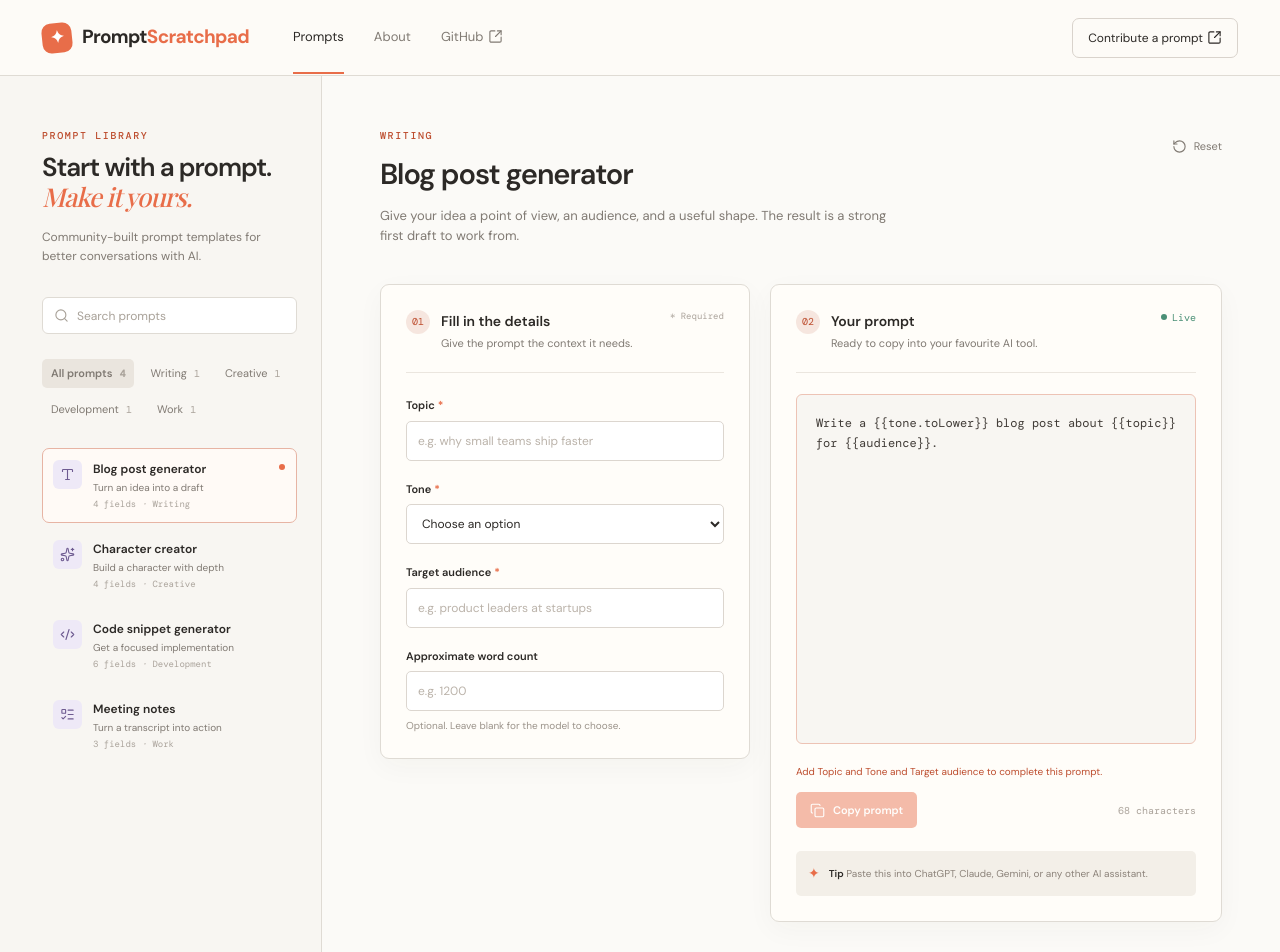
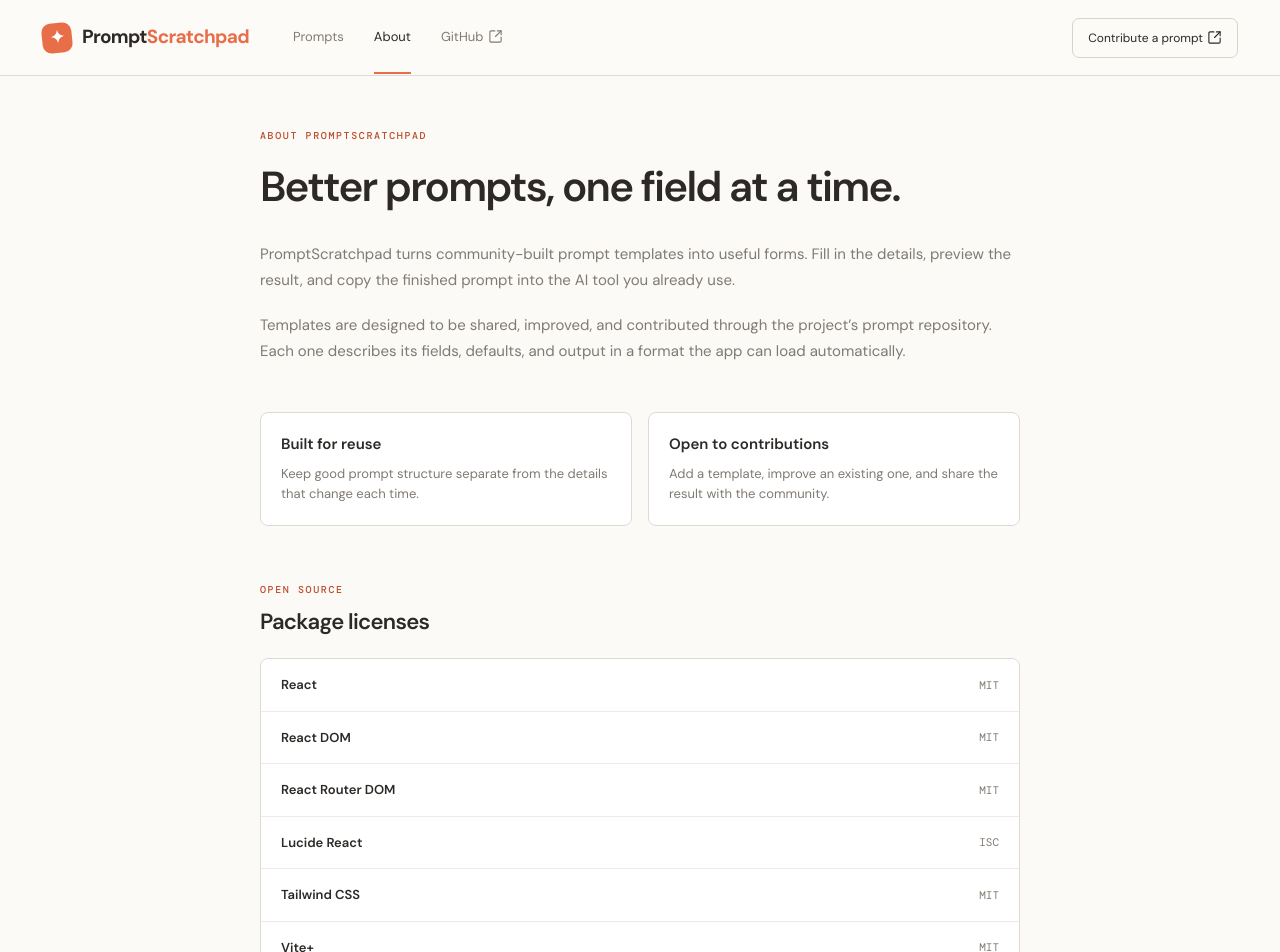
Before and after one commit to promptscratchpad/promptscratchpad, a React (Vite) app: page /about in a window 1280 px wide. Shown: the top 952 px of the page. Built offline with nearby package versions, Linux system fonts and the light colour scheme; a web font is replaced by a local one.

Commit message:
Add About page and route prompt navigation
- Add React Router routes for prompts and About
- Link contribution actions to the templates repository
- Document open-source package licenses

```diff
--- a/package.json
+++ b/package.json
@@ -13,7 +13,8 @@
   "dependencies": {
     "lucide-react": "^1.41.0",
     "react": "^19.2.8",
-    "react-dom": "^19.2.8"
+    "react-dom": "^19.2.8",
+    "react-router-dom": "^7.18.3"
   },
   "devDependencies": {
     "@cloudflare/vite-plugin": "^1.54.3",
--- /dev/null
+++ b/src/components/About.tsx
@@ -0,0 +1,115 @@
+import { Footer } from "./Footer";
+import { Header } from "./Header";
+
+const packages = [
+  { name: "React", license: "MIT", repository: "https://github.com/facebook/react" },
+  {
+    name: "React DOM",
+    license: "MIT",
+    repository: "https://github.com/facebook/react",
+  },
+  {
+    name: "React Router DOM",
+    license: "MIT",
+    repository: "https://github.com/remix-run/react-router",
+  },
+  {
+    name: "Lucide React",
+    license: "ISC",
+    repository: "https://github.com/lucide-icons/lucide",
+  },
+  {
+    name: "Tailwind CSS",
+    license: "MIT",
+    repository: "https://github.com/tailwindlabs/tailwindcss",
+  },
+  {
+    name: "Vite+",
+    license: "MIT",
+    repository: "https://github.com/voidzero-dev/vite-plus",
+  },
+  {
+    name: "TypeScript",
+    license: "Apache-2.0",
+    repository: "https://github.com/microsoft/TypeScript",
+  },
+];
+
+export function About() {
+  return (
+    <div className="flex min-h-screen flex-col bg-[#f6f4f0] font-sans text-[#2c2926]">
+      <Header />
+      <main className="flex-1 bg-[#fbfaf7] px-[58px] py-[52px] max-[720px]:px-4 max-[720px]:py-12">
+        <div className="mx-auto max-w-[760px]">
+          <p className="mb-3 font-mono text-[10px] font-medium uppercase tracking-[1.6px] text-[#bd4d2e]">
+            About PromptScratchpad
+          </p>
+          <h1 className="mb-6 text-[42px] font-semibold tracking-[-1.8px] max-[720px]:text-[34px]">
+            Better prompts, one field at a time.
+          </h1>
+          <div className="grid gap-5 text-[15px] leading-[1.7] text-[#807a73]">
+            <p>
+              PromptScratchpad turns community-built prompt templates into useful forms. Fill in the
+              details, preview the result, and copy the finished prompt into the AI tool you already
+              use.
+            </p>
+            <p>
+              Templates are designed to be shared, improved, and contributed through the project’s
+              prompt repository. Each one describes its fields, defaults, and output in a format the
+              app can load automatically.
+            </p>
+          </div>
+          <div className="mt-12 grid gap-4 sm:grid-cols-2">
+            <div className="rounded-[8px] border border-[#dfdbd4] bg-white p-5">
+              <h2 className="mb-2 text-[15px] font-semibold text-[#2c2926]">Built for reuse</h2>
+              <p className="text-[13px] leading-[1.6] text-[#807a73]">
+                Keep good prompt structure separate from the details that change each time.
+              </p>
+            </div>
+            <div className="rounded-[8px] border border-[#dfdbd4] bg-white p-5">
+              <h2 className="mb-2 text-[15px] font-semibold text-[#2c2926]">
+                Open to contributions
+              </h2>
+              <p className="text-[13px] leading-[1.6] text-[#807a73]">
+                Add a template, improve an existing one, and share the result with the community.
+              </p>
+            </div>
+          </div>
+          <section className="mt-14" aria-labelledby="licenses-heading">
+            <p className="mb-2 font-mono text-[10px] font-medium uppercase tracking-[1.6px] text-[#bd4d2e]">
+              Open source
+            </p>
+            <h2 id="licenses-heading" className="mb-5 text-[22px] font-semibold tracking-[-.7px]">
+              Package licenses
+            </h2>
+            <div className="overflow-hidden rounded-[8px] border border-[#dfdbd4] bg-white">
+              {packages.map((packageInfo) => (
+                <div
+                  className="flex items-center justify-between gap-5 border-b border-[#eeeae4] px-5 py-4 last:border-b-0 max-[520px]:items-start max-[520px]:gap-3 max-[520px]:flex-col"
+                  key={packageInfo.name}
+                >
+                  <a
+                    className="text-[13px] font-semibold text-[#2c2926] hover:text-[#bd4d2e]"
+                    href={packageInfo.repository}
+                    target="_blank"
+                    rel="noreferrer"
+                  >
+                    {packageInfo.name}
+                  </a>
+                  <span className="font-mono text-[11px] text-[#807a73]">
+                    {packageInfo.license}
+                  </span>
+                </div>
+              ))}
+            </div>
+            <p className="mt-3 text-[11px] leading-[1.5] text-[#a8a198]">
+              Package names link to their source repositories. License details are provided by the
+              package authors.
+            </p>
+          </section>
+        </div>
+      </main>
+      <Footer />
+    </div>
+  );
+}
--- a/src/components/Footer.tsx
+++ b/src/components/Footer.tsx
@@ -3,10 +3,10 @@ import { Icon } from "./Icon";
 export function Footer() {
   return (
     <footer className="flex justify-between border-t border-[#dfdbd4] px-[42px] py-[21px] text-[10px] text-[#9b938a] max-[720px]:flex-col max-[720px]:gap-3 max-[720px]:p-[18px]">
-      <span>Made for curious people and better prompts.</span>
+      <span>Made for the prompters.</span>
       <a
         className="flex items-center gap-1.5 text-[#bd4d2e]"
-        href="https://github.com"
+        href="https://github.com/promptscratchpad/templates"
         target="_blank"
         rel="noreferrer"
       >
--- a/src/components/Header.tsx
+++ b/src/components/Header.tsx
@@ -1,11 +1,15 @@
 import { Icon } from "./Icon";
+import { NavLink } from "react-router-dom";
+
+const navLinkClass = ({ isActive }: { isActive: boolean }) =>
+  `border-b-2 py-[26px] ${isActive ? "border-[#e86d49] text-[#2c2926]" : "border-transparent hover:text-[#2c2926]"}`;
 
 export function Header() {
   return (
     <header className="flex h-[76px] items-center gap-11 border-b border-[#dfdbd4] bg-[#fffdf9]/80 px-[42px]">
-      <a
+      <NavLink
         className="flex items-center gap-2.5 text-[19px] font-bold tracking-[-.7px]"
-        href="/"
+        to="/"
         aria-label="Prompt Foundry home"
       >
         <span className="grid h-[30px] w-[30px] rotate-[-6deg] place-items-center rounded-[9px] bg-[#e86d49] text-[17px] text-white">
@@ -14,30 +18,32 @@ export function Header() {
         <span>
           Prompt<span className="text-[#e86d49]">Scratchpad</span>
         </span>
-      </a>
+      </NavLink>
       <nav className="flex items-center gap-[30px] text-[13px] text-[#807a73] max-[720px]:hidden">
-        <a className="border-b-2 border-[#e86d49] py-[26px] text-[#2c2926]" href="#prompts">
+        <NavLink className={navLinkClass} to="/">
           Prompts
-        </a>
-        <a className="border-b-2 border-transparent py-[26px] hover:text-[#2c2926]" href="#about">
+        </NavLink>
+        <NavLink className={navLinkClass} to="/about">
           About
-        </a>
+        </NavLink>
         <a
           className="flex items-center gap-[5px] border-b-2 border-transparent py-[26px] hover:text-[#2c2926]"
-          href="https://github.com"
+          href="https://github.com/promptscratchpad/templates"
           target="_blank"
           rel="noreferrer"
         >
           GitHub <Icon name="square-arrow-out-up-right" />
         </a>
       </nav>
-      <button
+      <a
         className="flex gap-1 items-center ml-auto rounded-[7px] border border-[#d9d3cc] bg-transparent px-[15px] py-2.5 text-[12px] text-[#2c2926] hover:border-[#e86d49] hover:text-[#bd4d2e] max-[720px]:px-2.5 max-[720px]:py-2 max-[720px]:text-[10px]"
-        type="button"
+        href="https://github.com/promptscratchpad/templates"
+        target="_blank"
+        rel="noreferrer"
       >
         <p>Contribute a prompt</p>
         <Icon name="square-arrow-out-up-right" />
-      </button>
+      </a>
     </header>
   );
 }
--- a/src/main.tsx
+++ b/src/main.tsx
@@ -1,10 +1,17 @@
 import { StrictMode } from "react";
 import { createRoot } from "react-dom/client";
+import { BrowserRouter, Route, Routes } from "react-router-dom";
 import "./index.css";
 import App from "./App.tsx";
+import { About } from "./components/About.tsx";
 
 createRoot(document.getElementById("root")!).render(
   <StrictMode>
-    <App />
+    <BrowserRouter>
+      <Routes>
+        <Route path="/" element={<App />} />
+        <Route path="/about" element={<About />} />
+      </Routes>
+    </BrowserRouter>
   </StrictMode>,
 );
```
Also changed, not shown: 1 other file (tests, documents, lock files or other folders).
